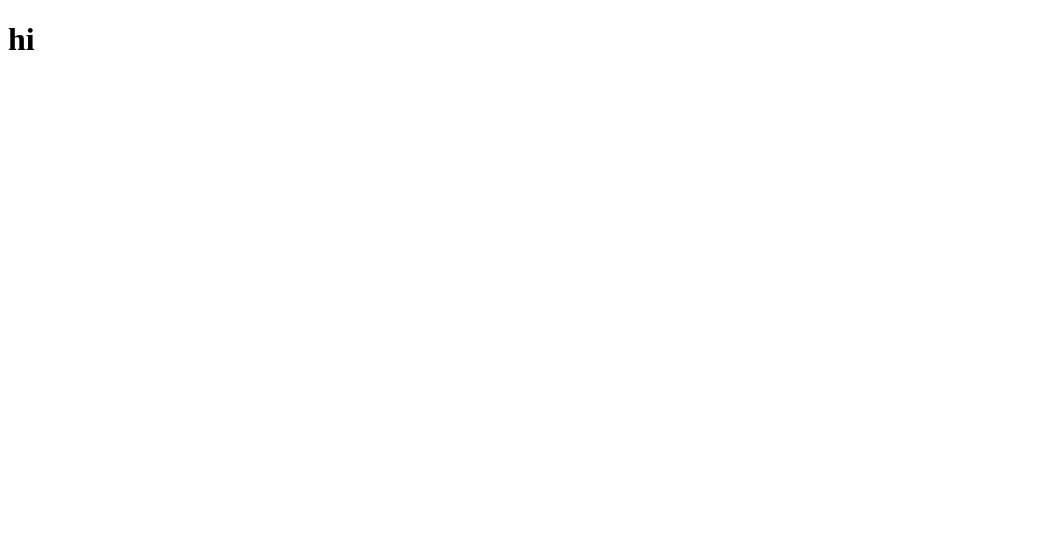
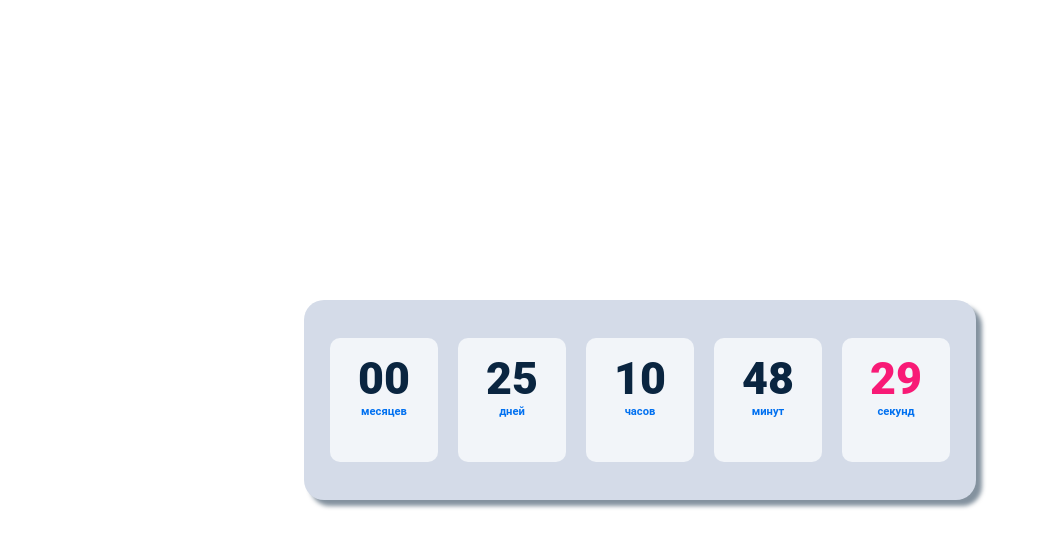
Before and after one commit to arxoangel61/JSpro, a plain HTML site: page 4-timer/index.html in a window 1280 px wide. Shown: the whole page, without its empty margins (0-1039 px from the left). Drawn offline with Linux system fonts and the light colour scheme.

Commit message:
develop commit

```diff
--- a/4-timer/index.html
+++ b/4-timer/index.html
@@ -3,11 +3,97 @@
 <head>
     <meta charset="UTF-8">
     <meta name="viewport" content="width=device-width, initial-scale=1.0">
-    <title>Document</title>
+    <title>Happy New Year - Timer</title>
+    <style>
+        html,
+        body,
+        .timer__wrapper {
+            height: 100%;
+        }
+
+        body {
+            font-size: 14px;
+            font-family: 'Roboto', sans-serif;
+            margin: 0;
+        }
+
+        .timer__wrapper {
+            display: flex;
+            justify-content: center;
+            align-items: center;
+        }
+
+        .timer {
+            /* width: 100%;
+            max-width: 480px; */
+            min-height: 148px;
+            background: #d4dbe8;
+            padding: 26px;
+            border-radius: 20px;
+            box-shadow: 6px 6px 4px 0px rgba(10, 37, 64, 0.5);
+            display: flex;
+            align-items: center;
+            justify-content: center;
+            gap: 20px;
+        }
+
+        .timer__title {
+            padding: 0;
+            margin: 0;
+            margin-bottom: 15px;
+            font-size: 1rem;
+            text-transform: uppercase;
+            font-weight: 900;
+            color: #0a2540;
+        }
+
+        .timer__title span {
+            color: #0070f0;
+        }
+
+        .timer__container {
+            display: grid;
+            grid-template-columns: 1fr 1fr 1fr 1fr 1fr;
+            gap: 10px;
+        }
+
+        .timer__column {
+            width: 80px;
+            min-height: 96px;
+            background: #f2f5f9;
+            padding: 14px;
+            border-radius: 10px;
+        }
+
+        .timer__count {
+            display: flex;
+            justify-content: center;
+            align-items: center;
+            background: #f2f5f9;
+            color: #0a2540;
+            display: grid;
+            font-weight: 800;
+            ;
+
+            font-size: 2.8rem;
+        }
+
+        .timer__seconds>.timer__count {
+            color: rgb(248, 26, 118);
+        }
+
+        .timer__description {
+
+            text-align: center;
+            font-size: 0.7rem;
+            font-weight: 600;
+            color: #0070f0;
+        }
+    </style>
 </head>
 <body>
 
-    <h1>hi</h1>
+    <div class="timer__wrapper">
 
     <script src="scripts.js"></script>
 </body>
--- a/4-timer/scripts.js
+++ b/4-timer/scripts.js
@@ -1,6 +1,6 @@
 'use strict'
 
-
+/*
 function happyNewYear(ms) {
     // Устанавливаем дату наступления нового года
     const end = new Date(2025, 0, 1, 0, 0, 0); // 1 января 2025 года
@@ -45,3 +45,104 @@ function happyNewYear(ms) {
 
 // Запускаем функцию, передавая 5000 миллисекунд (5 секунд)
 happyNewYear(5000);
+*/
+
+window.addEventListener('load', () => {
+    const page = {
+        time: {
+            'months': "",
+            'days': "",
+            'hours': "",
+            'minutes': "",
+            'seconds': "",
+        },
+        'wrapper': document.querySelector('.timer__wrapper'),
+    }
+
+    function getTimeForDate(ms) {
+        const second = Math.floor(ms / 1000);
+        const minute = Math.floor(second / 60);
+        const hour = Math.floor(minute / 60);
+        const day = Math.floor(hour / 24);
+        const month = Math.floor(day / 30.425);
+
+        return {
+            'months': month % 12,
+            'days': Math.floor(day % 30.425),
+            'hours': hour % 24,
+            'minutes': minute % 60,
+            'seconds': second % 60,
+        }
+    }
+    function createLabel(num, key) {
+        const labels = {
+            months: { one: 'месяц', few: 'месяца', many: 'месяцев' },
+            days: { one: 'день', few: 'дня', many: 'дней' },
+            hours: { one: 'час', few: 'часа', many: 'часов' },
+            minutes: { one: 'минута', few: 'минуты', many: 'минут' },
+            seconds: { one: 'секунда', few: 'секунды', many: 'секунд' },
+        }
+
+        const plural = new Intl.PluralRules('ru-RU', { type: 'cardinal' }).select(num);
+        return labels[key][plural]
+    }
+
+    function renderTimer(time) {
+        const data = getTimeForDate(time)
+        Object.entries(data).map(([key, value]) => {
+            const text = createLabel(value, key);
+            const count = data[key].toString().padStart(2, '0');
+            page.time[key].text.innerHTML = text;
+            page.time[key].value.innerHTML = count;
+        })
+    }
+
+    function templateMessage(text) {
+        return `<div style="color: red; font-weight: 700; font-size: 32px; text-align: center;">${text}</div>`
+    }
+
+    function createTimerContainer() {
+        const timer = document.createElement('div');
+        timer.classList.add('timer');
+
+        const title = document.createElement('h2');
+        title.classList.add('timer__title');
+        title.innerHTML = "До <span>нового года</span> осталось:"
+        Object.keys(page.time).forEach(key => {
+            const div = document.createElement('div');
+            div.classList.add(`timer__column`, `timer__${key}`);
+
+            const value = document.createElement('div');
+            value.classList.add(`timer__${key}`, `timer__count`)
+
+            const text = document.createElement('div');
+            text.classList.add(`timer__${key}`, `timer__description`);
+            div.append(value, text)
+            page.wrapper.append(div)
+            page.time[key] = {
+                value,
+                text
+            }
+            timer.append(div)
+        })
+        page.wrapper.append(timer);
+    }
+
+    let diff = new Date(`${new Date().getFullYear() + 1}-01-01T00:00:00`) - Date.now();
+    createTimerContainer();
+    if (diff < 0) {
+        console.log(page.wrapper.setAttribute('style', 'flex-direction: column;'));
+        page.wrapper.innerHTML = templateMessage('Ошибка')
+        page.wrapper.innerHTML += templateMessage('Укажите дату и время позднее текущего')
+    } else {
+
+        const interval = setInterval(() => {
+            if (Math.floor(diff / 1000) === 0) {
+                page.wrapper.innerHTML = templateMessage('Happy New Year!')
+                clearInterval(interval);
+                return
+            }
+            renderTimer(diff -= 1000)
+        }, 1000);
+    }
+})
```
